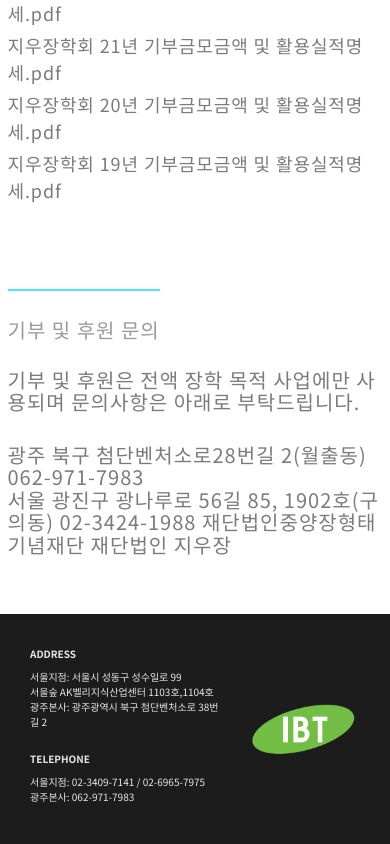
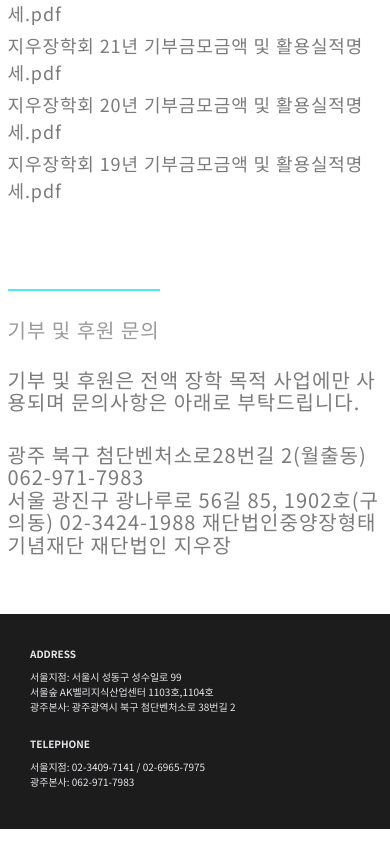
Before and after one commit to ddhelop/IBT_Homepage-Web, a Next.js app: page /ESG_500 in a window 390 px wide. Shown: the part 3977-4821 px from the top of the page. Built offline with nearby package versions, Linux system fonts and the light colour scheme; what recoil-persist would draw is missing.

Commit message:
fix: footer 로고 제거

```diff
--- a/src/components/Footer.tsx
+++ b/src/components/Footer.tsx
@@ -3,8 +3,8 @@
 export default function Footer() {
   return (
     <footer className="w-full bg-footer-black mt-20 py-10">
-      <div className="flex lg:flex-col flex-row-reverse justify-center gap-9 px-[3rem] lg:px-0 items-center">
-        <div className="relative flex w-48 h-28">
+      <div className="flex flex-col justify-center gap-9 px-[3rem] lg:px-0 lg:items-center items-start">
+        <div className="hidden lg:relative lg:flex lg:w-48 lg:h-28">
           <Image src={'/image/Logo.png'} fill objectFit="cover" />
         </div>
         <div className="flex lg:flex-row flex-col lg:w-full lg:justify-center">
```
